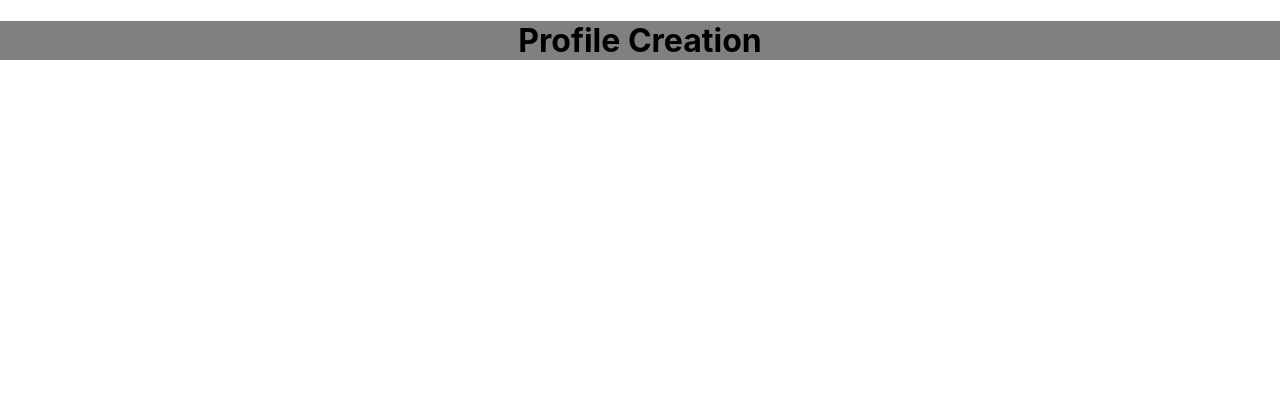
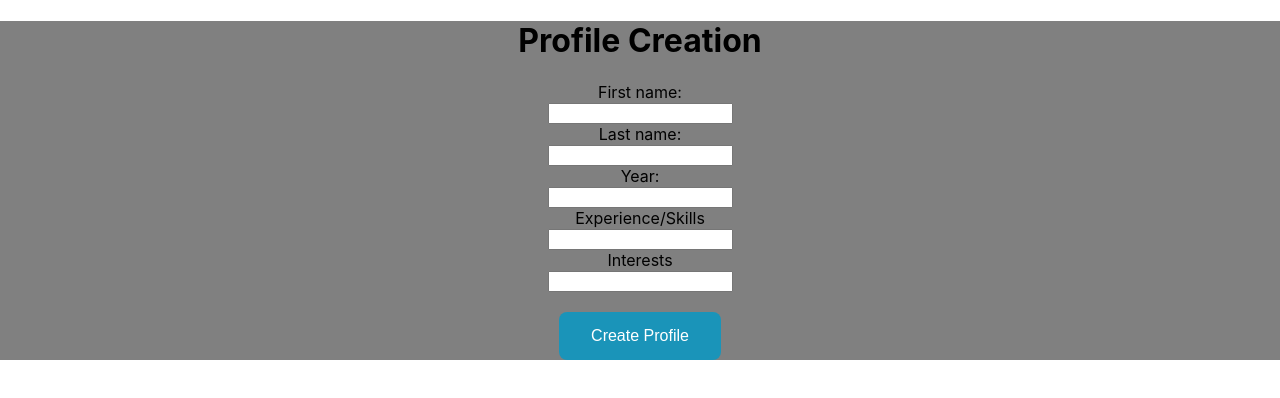
Before and after one commit to jbrachey/Group-Formation-App, a React (Create React App) app in the folder react-frontend/group-formation-app/: page /profilecreation in a window 1280 px wide. Shown: the top 398 px of the page. Built offline with nearby package versions, Linux system fonts and the light colour scheme.

Commit message:
initial-profile-creation-UI

```diff
--- a/react-frontend/group-formation-app/src/App.css
+++ b/react-frontend/group-formation-app/src/App.css
@@ -97,3 +97,15 @@
     font-size: 16px;
     border-radius: 8px;
 }
+
+.App-CreateProfileButton {
+  background-color: rgb(26, 148, 185);
+  border: none;
+  color: white;
+  padding: 15px 32px;
+  text-align: center;
+  text-decoration: none;
+  display: inline-block;
+  font-size: 16px;
+  border-radius: 8px;
+}
--- a/react-frontend/group-formation-app/src/ProfileCreation.js
+++ b/react-frontend/group-formation-app/src/ProfileCreation.js
@@ -4,6 +4,29 @@ function ProfileCreation(){
     return(
         <div>
             <h1>Profile Creation</h1>
+            <label for="fname">First name:</label>
+            <br></br>
+            <input type="text" id="fname" name="fname"/>
+            <br></br>
+            <label for="lname">Last name:</label>
+            <br></br>
+            <input type="text" id="lname" name="lname"/>
+            <br></br>
+            <label for="year">Year:</label>
+            <br></br>
+            <input type="text" id="year" name="year"/>
+            <br></br>
+            <label for="skills">Experience/Skills</label>
+            <br></br>
+            <input type="text" id="skills" name="skills"/>
+            <br></br>
+            <label for="interests">Interests</label>
+            <br></br>
+            <input type="text" id="interests" name="interests"/>
+            <br></br>
+            <br></br>
+            <button class="App-CreateProfileButton">Create Profile</button>
+
         </div>
     )
 }
```
